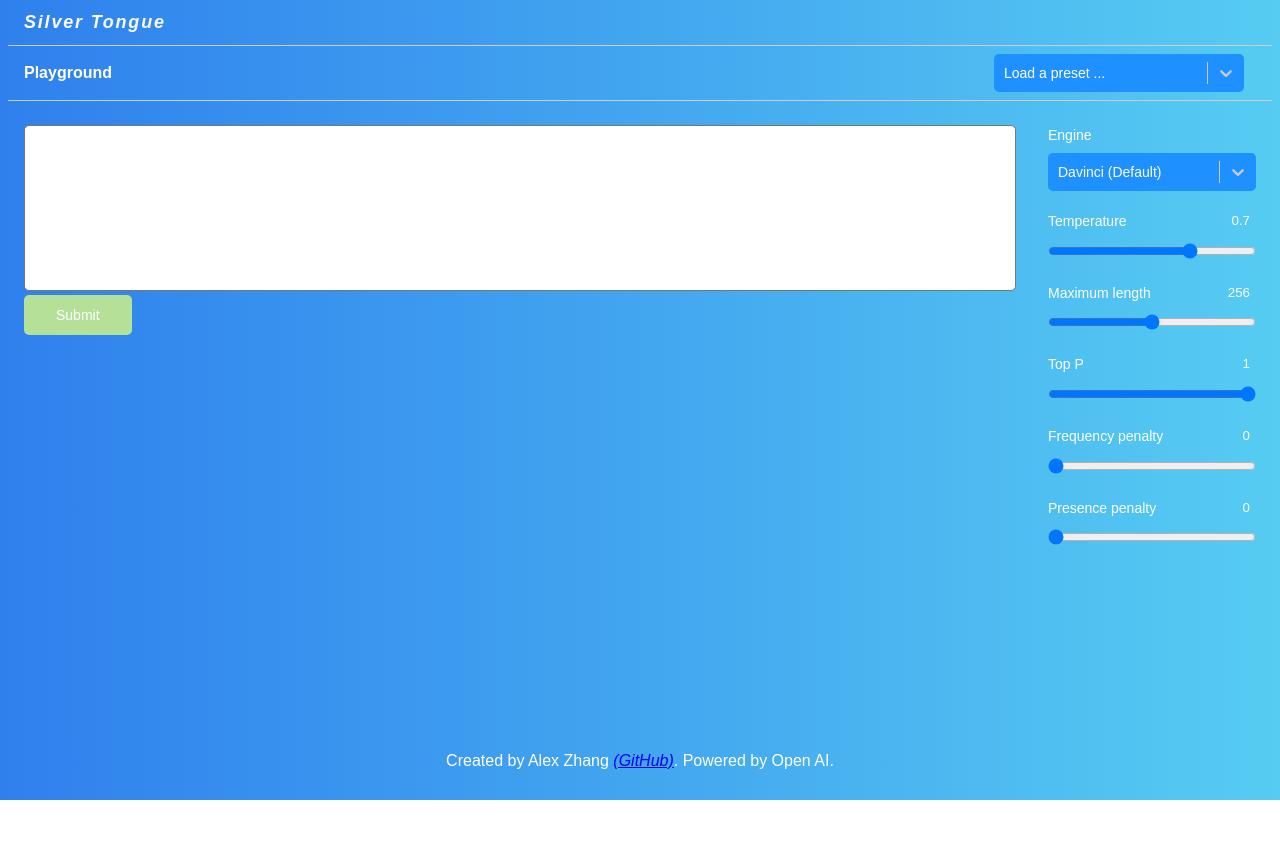
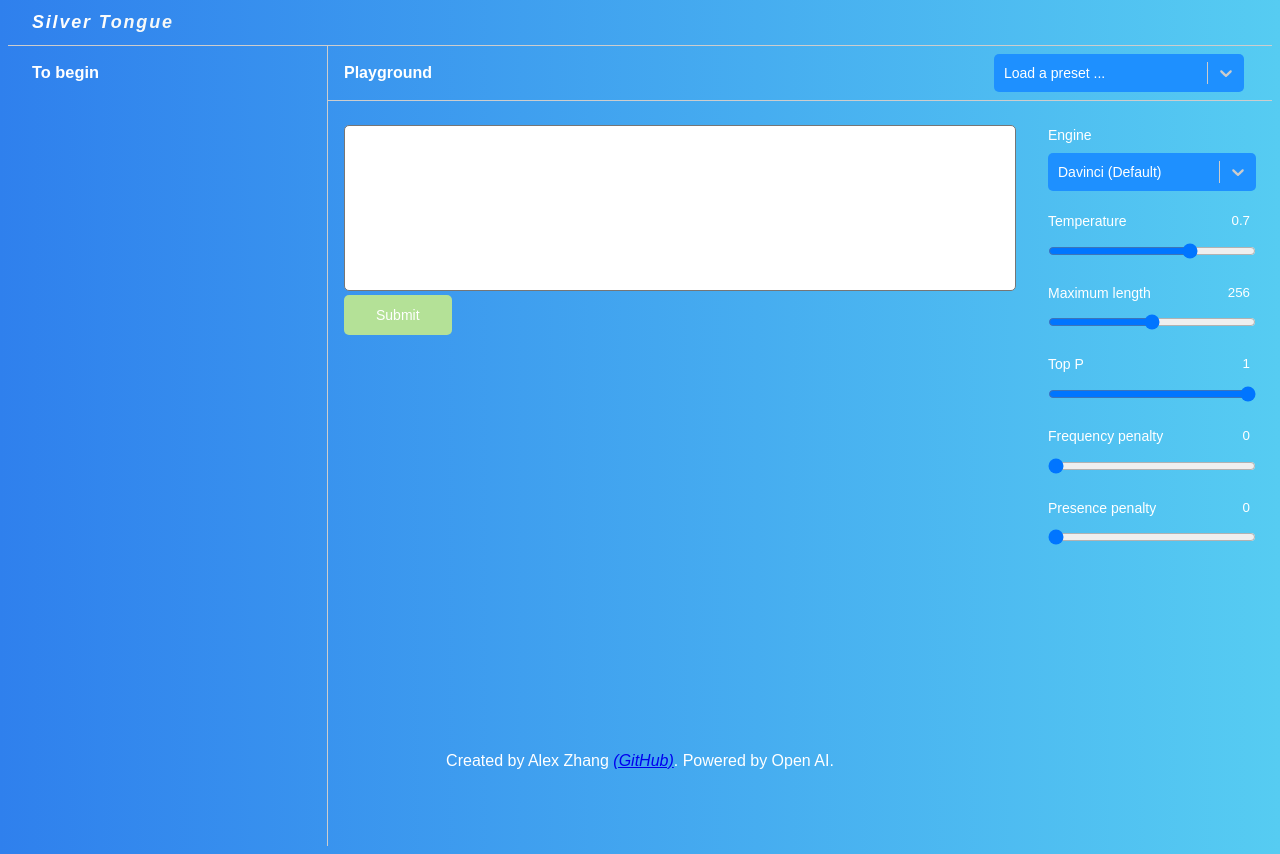
Before and after one commit to superzzp/VisualTale-AI, a React (Create React App) app: page / in a window 1280 px wide. Before the commit the page ends 800 px from the top, so only its background shows below. Built offline with nearby package versions, Linux system fonts and the light colour scheme.

Commit message:
add side panels for info

```diff
--- a/src/views/FunWithAI.css
+++ b/src/views/FunWithAI.css
@@ -23,17 +23,51 @@ body {
   height: 100%;
 }
 
+
+.app-header{
+  padding: 0px 24px;
+}
+
+.app-header h1{
+  margin-left: 0px;
+}
+
+.pg-root {
+  display: flex;
+  flex-direction: row;
+  height: 100vh;
+}
+
+.pg-welcome{
+  border-right: 1px solid #CDCDCD;
+  flex-shrink: 0;
+  padding: 16px 24px;
+  position: relative;
+  width: 320px;
+}
+
+.pg-welcome h3{
+  margin: 0px;
+}
+
+.pg-main{
+  display: flex;
+  flex-direction: column;
+  flex: 1 1 auto;
+}
+
 .pg-body{
   display: flex;
   flex-direction: row;
   align-items: stretch;
 }
+
+
+
 .pg-left {
   flex:1 1 auto;
   padding: 24px 16px;
 }
-
-
 
 .pg-right-content {
   bottom: 0;
@@ -157,7 +191,7 @@ body {
   text-align: center;
 }
 
-#app-header{
+#pg-header{
   padding: 8px 16px;
   display: grid;
   grid-gap: 12px;
@@ -169,7 +203,7 @@ body {
   display: inline-block;
 }
 
-#app-header button {
+#pg-header button {
   border: none; /* Remove borders */
   color: white; /* White text */
   padding: 10px 11px 11px 11px; /* Some padding */
@@ -178,7 +212,7 @@ body {
   border-radius: 5px;
 }
 
-#app-header button svg{
+#pg-header button svg{
   position: relative;
   top: 2px;
 }
@@ -245,7 +279,7 @@ h1 {
   border-right: 0.10em solid transparent; /* The typewriter cursor */
   white-space: nowrap; /* Keeps the content on a single line */
   letter-spacing: 0.10em; /* Adjust as needed */
-  animation: typing 3.5s steps(30, end), blink-caret 0.5s step-end 8;
+  animation: typing 3.5s steps(30, end), blink-caret 0.5s step-end 1;
   margin-top: 0.67em;
   margin-bottom: 0.67em;
   margin-left: 16px;
--- a/src/views/FunWithAI.js
+++ b/src/views/FunWithAI.js
@@ -36,7 +36,7 @@ function FunWithAI() {
   const [selectedPresPenalty, setPresPenalty] = useState(0);
 
   // Dynamic classNames for components
-  var pgRightFlexClassNames = displaySidePanelOverlay? ["pg-right",  "pg-visible-mobile"].join(" ") : "pg-right";
+  var pgRightFlexClassNames = displaySidePanelOverlay ? ["pg-right", "pg-visible-mobile"].join(" ") : "pg-right";
 
   // Helper functions
   function addResultToUI(currID, inputText, responseText) {
@@ -111,9 +111,16 @@ function FunWithAI() {
   }
 
   return (
-    <div>
+    <div className="app-root">
+      <div className={["app-header", "bottom-grey-bd"].join(" ")}>
         <h1>Silver Tongue</h1>
-      <div id="app-header" className={["bottom-grey-bd", "top-grey-bd"].join(" ")}>
+      </div>
+      <div className="pg-root">
+        <div className={["pg-welcome", "body-small"].join(" ")}>
+          <h3>To begin</h3>
+        </div>
+        <div className="pg-main">
+          <div id="pg-header" className={["bottom-grey-bd"].join(" ")}>
             <div>
               <h4 id="pg-title">Playground</h4>
             </div>
@@ -121,11 +128,12 @@ function FunWithAI() {
               <Selector placeholderText={"Load a preset ..."} onSelectorChange={updateSelectedPreset} options={promptPresets} width={250}></Selector>
             </div>
             <div>
-          <button className={["regular-button", "pg-advanced-toggle"].join(" ")}  onClick={()=>setDisplaySidePanelOverlay(true)}>
+              <button className={["regular-button", "pg-advanced-toggle"].join(" ")} onClick={() => setDisplaySidePanelOverlay(true)}>
                 <svg stroke="currentColor" fill="currentColor" strokeWidth="0" viewBox="0 0 20 20" height="1em" width="1em" xmlns="http://www.w3.org/2000/svg"><path fillRule="evenodd" d="M11.49 3.17c-.38-1.56-2.6-1.56-2.98 0a1.532 1.532 0 01-2.286.948c-1.372-.836-2.942.734-2.106 2.106.54.886.061 2.042-.947 2.287-1.561.379-1.561 2.6 0 2.978a1.532 1.532 0 01.947 2.287c-.836 1.372.734 2.942 2.106 2.106a1.532 1.532 0 012.287.947c.379 1.561 2.6 1.561 2.978 0a1.533 1.533 0 012.287-.947c1.372.836 2.942-.734 2.106-2.106a1.533 1.533 0 01.947-2.287c1.561-.379 1.561-2.6 0-2.978a1.532 1.532 0 01-.947-2.287c.836-1.372-.734-2.942-2.106-2.106a1.532 1.532 0 01-2.287-.947zM10 13a3 3 0 100-6 3 3 0 000 6z" clipRule="evenodd"></path></svg>
               </button>
             </div>
           </div>
+
           <div className='pg-body'>
             <div className="pg-left">
               <form onSubmit={onTextFormSubmit}>
@@ -149,11 +157,11 @@ function FunWithAI() {
                 : null}
             </div>
 
-        <div className = {pgRightFlexClassNames}>
+            <div className={pgRightFlexClassNames}>
               <div className='pg-right-panel-mask'></div>
               <div className='pg-right-content'>
                 <div className='parameter-panel'>
-              <button class={"pg-right-panel-mobile-close"} onClick={()=>setDisplaySidePanelOverlay(false)}>×</button>
+                  <button className={"pg-right-panel-mobile-close"} onClick={() => setDisplaySidePanelOverlay(false)}>×</button>
                   <div className='parameter-panel-grid'>
                     {/* Engine */}
                     <div>
@@ -215,6 +223,7 @@ function FunWithAI() {
               </div>
             </div>
           </div>
+        </div>
         {displayNotice ?
           <div id="credits">
             <span>Created by Alex Zhang <cite><a href="https://github.com/superzzp/Fun-with-AI/" target="_blank">(GitHub)</a></cite>. </span>
@@ -222,6 +231,7 @@ function FunWithAI() {
           </div>
           : null}
       </div>
+    </div>
   );
 }
 
```
Also changed, not shown: src/index.css (line endings or trailing spaces). Lines whose indentation alone changed are shown as unchanged.
